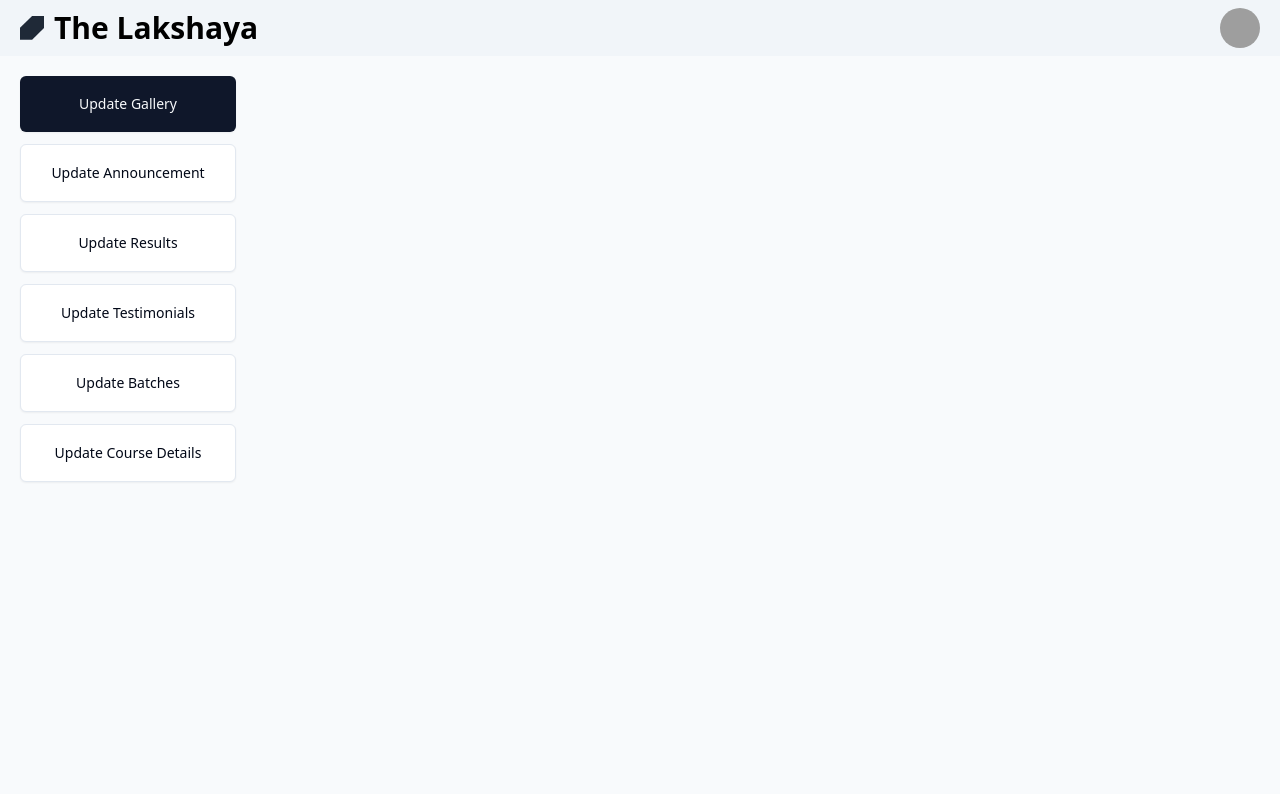
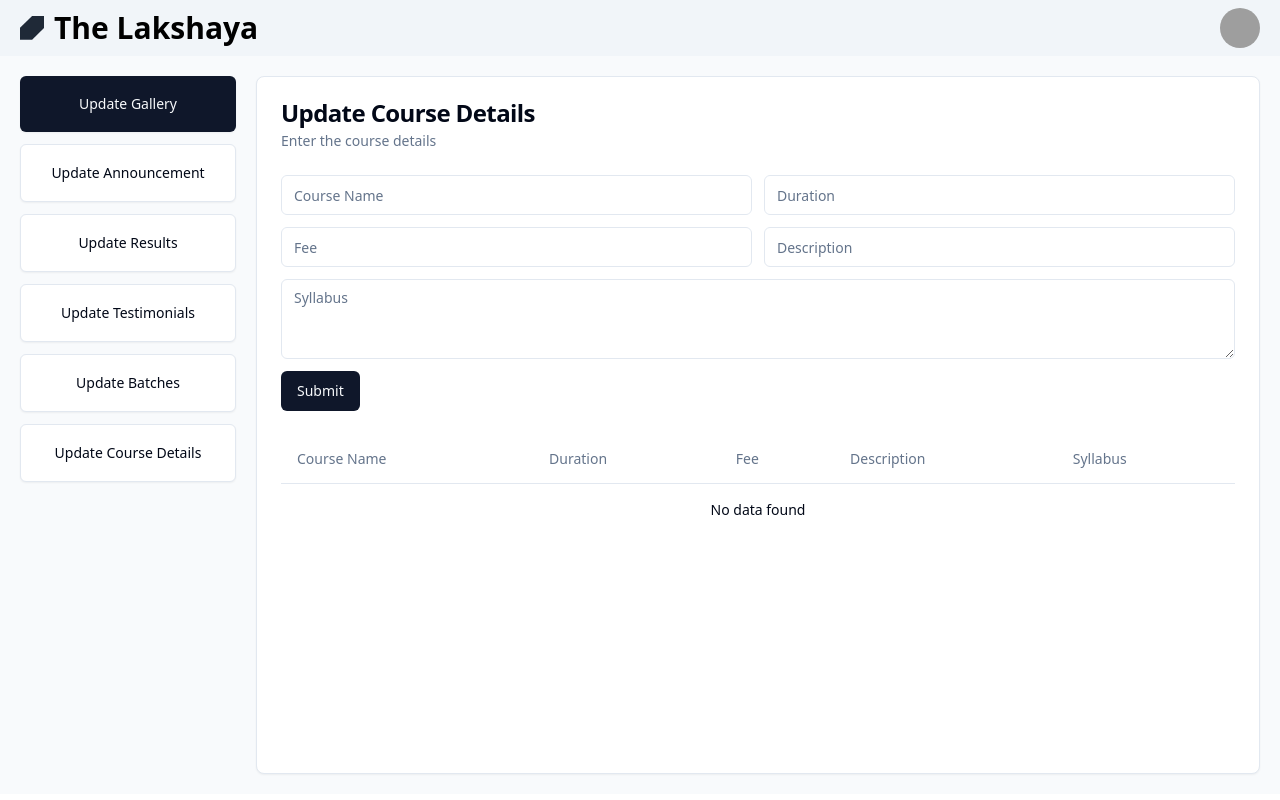
Before and after one commit to whyehtasam/Lakshaya-admin-panel, a React (Vite) app: page /updateCourse in a window 1280 px wide. Built offline with nearby package versions, Linux system fonts and the light colour scheme; grey boxes are pictures that could not be loaded.

Commit message:
chore: Add UpdateBatch and UpdateCourse components and routes for updating batches and course details

```diff
--- a/src/apps/dashboard/Dashboard.jsx
+++ b/src/apps/dashboard/Dashboard.jsx
@@ -4,6 +4,8 @@
 import UpdateAnnouncemenet from "./UpdateAnnouncemenet";
 import UpdateResult from "./UpdateResult";
 import UpdateTestimonials from "./UpdateTestimonials";
+import UpdateBatch from "./UpdateBatch";
+import UpdateCourse from "./UpdateCourse";
 
 const Dashboard = ({className}) => {
   return (
@@ -13,6 +15,8 @@
         <Route path="/updateAnnouncement" element={<UpdateAnnouncemenet/>} />
         <Route path="/updateResult" element={<UpdateResult/>} />
         <Route path="/updateTestimonials" element={<UpdateTestimonials/>} />
+        <Route path="/updateBatch" element={<UpdateBatch/>} />
+        <Route path="/updateCourse" element={<UpdateCourse/>} />
       </Routes>
     </div>
   );
--- /dev/null
+++ b/src/apps/dashboard/UpdateBatch.jsx
@@ -0,0 +1,81 @@
+import React, { useState } from "react";
+import {
+  Card,
+  CardContent,
+  CardDescription,
+  CardFooter,
+  CardHeader,
+  CardTitle,
+} from "@/components/ui/card";
+import { Input } from "@/components/ui/input";
+import { Button } from "@/components/ui/button";
+import {
+  Table,
+  TableBody,
+  TableCell,
+  TableHead,
+  TableRow,
+  TableHeader,
+} from "@/components/ui/table";
+
+const UpdateBatch = () => {
+  const [batches, setBatches] = useState([]);
+
+  const handleSubmit = (e) => {
+    e.preventDefault();
+    const formData = new FormData(e.target);
+    const batch = Object.fromEntries(formData.entries());
+    setBatches([...batches, batch]);
+    e.target.reset();
+  };
+
+  return (
+    <div className="h-full">
+    <Card className='h-full overflow-auto'>
+        <CardHeader>
+          <CardTitle>Update Batch</CardTitle>
+          <CardDescription>Enter the batch details</CardDescription>
+        </CardHeader>
+        <CardContent>
+          <form onSubmit={handleSubmit} className="gap-3 grid grid-cols-2">
+            <Input name="batchName" placeholder="Batch Name" />
+            <Input name="class" placeholder="Class" />
+            <Input name="targetYear" placeholder="Target Year" />
+            <Input name="fee" placeholder="Fee" />
+            <Button type="submit" className='w-fit'>Submit</Button>
+          </form>
+        </CardContent>
+        <CardFooter>
+          <Table>
+            <TableHeader>
+              <TableRow>
+                <TableHead>Batch Name</TableHead>
+                <TableHead>Class</TableHead>
+                <TableHead>Target Year</TableHead>
+                <TableHead>Fee</TableHead>
+              </TableRow>
+            </TableHeader>
+            <TableBody>
+              {batches.length > 0 ? (
+                batches.map((batch, index) => (
+                  <TableRow key={index}>
+                    <TableCell>{batch.batchName}</TableCell>
+                    <TableCell>{batch.class}</TableCell>
+                    <TableCell>{batch.targetYear}</TableCell>
+                    <TableCell>{batch.fee}</TableCell>
+                  </TableRow>
+                ))
+              ) : (
+                <TableRow>
+                  <TableCell colSpan={4}>No batches found</TableCell>
+                </TableRow>
+              )}
+            </TableBody>
+          </Table>
+        </CardFooter>
+      </Card>
+    </div>
+  );
+};
+
+export default UpdateBatch;
--- /dev/null
+++ b/src/apps/dashboard/UpdateCourse.jsx
@@ -0,0 +1,85 @@
+import React, { useState } from "react";
+import {
+  Card,
+  CardContent,
+  CardDescription,
+  CardFooter,
+  CardHeader,
+  CardTitle,
+} from "@/components/ui/card";
+import { Input } from "@/components/ui/input";
+import { Button } from "@/components/ui/button";
+import {
+  Table,
+  TableBody,
+  TableCell,
+  TableHead,
+  TableRow,
+  TableHeader,
+} from "@/components/ui/table";
+import { Textarea } from "@/components/ui/textarea";
+
+const UpdateCourse = () => {
+  const [courses, setCourses] = useState([]);
+
+  const handleSubmit = (e) => {
+    e.preventDefault();
+    const formData = new FormData(e.target);
+    const course = Object.fromEntries(formData.entries());
+    setCourses([...courses, course]);
+    e.target.reset();
+  };
+
+  return (
+    <div className="h-full">
+      <Card className='h-full overflow-auto'>
+        <CardHeader>
+          <CardTitle>Update Course Details</CardTitle>
+          <CardDescription>Enter the course details</CardDescription>
+        </CardHeader>
+        <CardContent>
+          <form onSubmit={handleSubmit} className="gap-3 grid grid-cols-2">
+            <Input name="courseName" placeholder="Course Name" />
+            <Input name="duration" placeholder="Duration" />
+            <Input name="fee" placeholder="Fee" />
+            <Input name="description" placeholder="Description" />
+            <Textarea className='col-span-2' name="syllabus" placeholder="Syllabus" />
+            <Button type="submit" className='w-fit'>Submit</Button>
+          </form>
+        </CardContent>
+        <CardFooter>
+          <Table>
+            <TableHeader>
+              <TableRow>
+                <TableHead>Course Name</TableHead>
+                <TableHead>Duration</TableHead>
+                <TableHead>Fee</TableHead>
+                <TableHead>Description</TableHead>
+                <TableHead>Syllabus</TableHead>
+              </TableRow>
+            </TableHeader>
+            <TableBody>
+              {courses.length > 0 ? (
+                courses.map((course, index) => (
+                  <TableRow key={index}>
+                    <TableCell>{course.courseName}</TableCell>
+                    <TableCell>{course.duration}</TableCell>
+                    <TableCell>{course.fee}</TableCell>
+                    <TableCell>{course.description}</TableCell>
+                    <TableCell>{course.syllabus}</TableCell>
+                  </TableRow>
+                ))
+              ) : (
+                <TableRow>
+                  <TableCell colSpan={5} className='text-center'>No data found</TableCell>
+                </TableRow>
+              )}
+            </TableBody>
+          </Table>
+        </CardFooter>
+      </Card>
+    </div>
+  );
+};
+
+export default UpdateCourse;
--- a/src/apps/sidebar/Sidebar.jsx
+++ b/src/apps/sidebar/Sidebar.jsx
@@ -10,8 +10,8 @@
     { name: 'Update Announcement', path: '/updateAnnouncement' },
     { name: 'Update Results', path: '/updateResult' },
     { name: 'Update Testimonials', path: '/updateTestimonials' },
-    { name: 'Update Batches', path: '#' },
-    { name: 'Update Course Details', path: '#' },
+    { name: 'Update Batches', path: '/updateBatch' },
+    { name: 'Update Course Details', path: '/updateCourse' },
   ];
 
   return (
```
